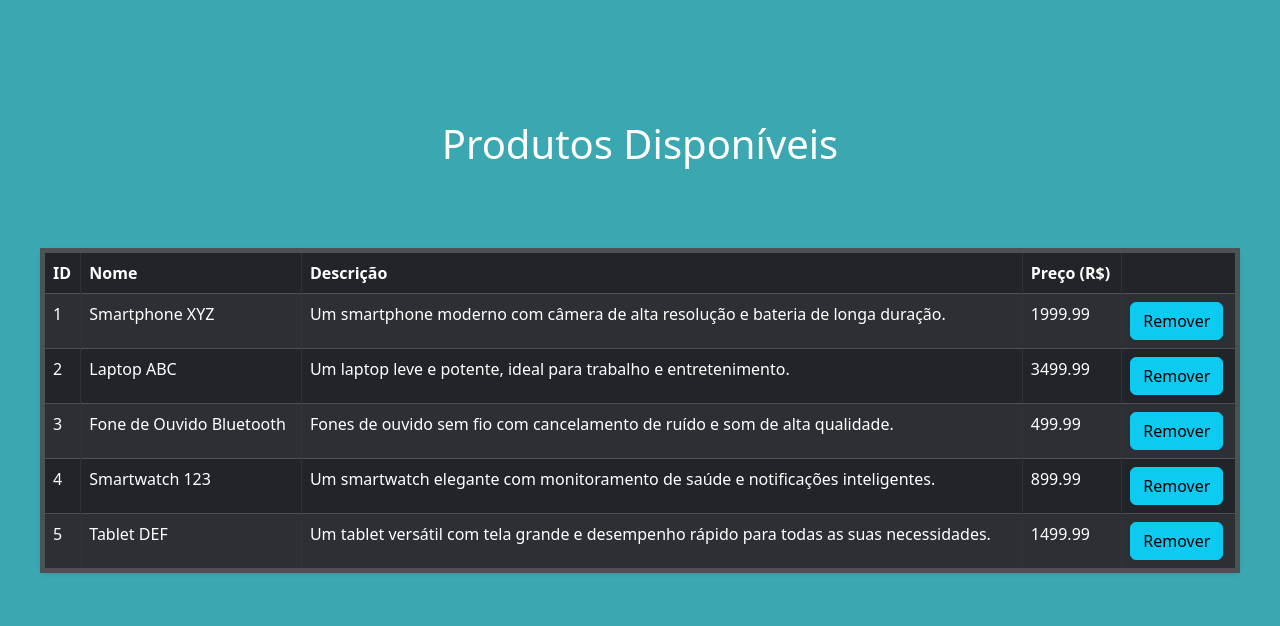
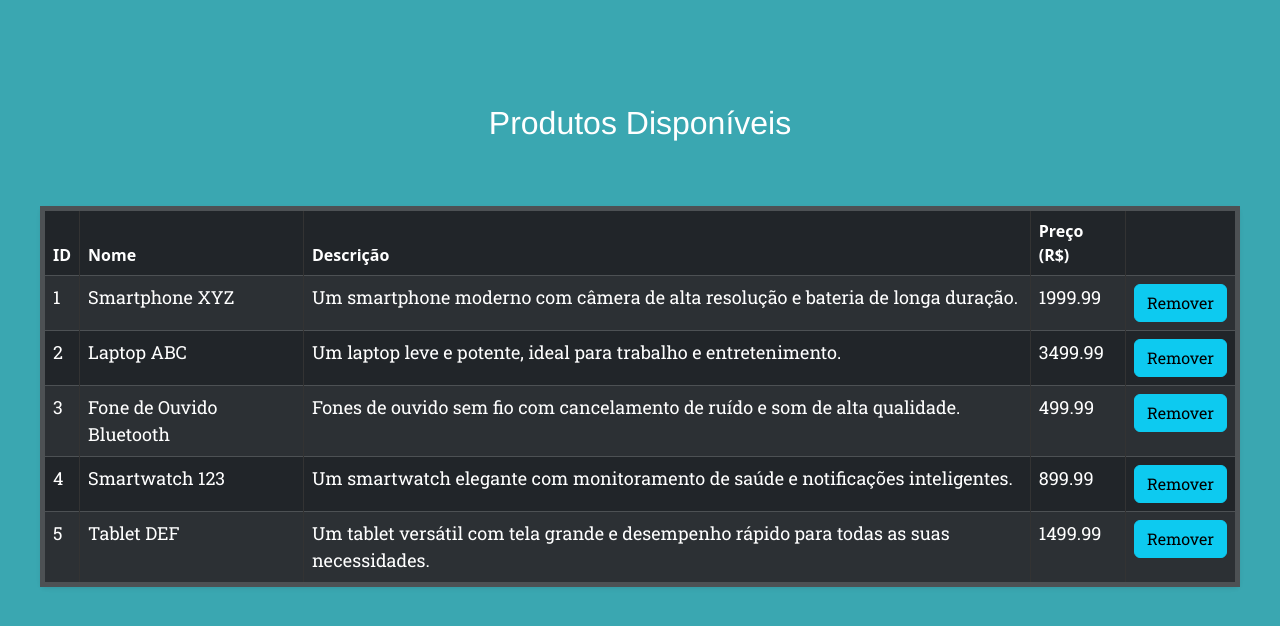
Before and after one commit to Vitor104/ads-projeto, a React (Create React App) app: page /Products in a window 1280 px wide. Shown: the top 626 px of the page. Built offline with nearby package versions, Linux system fonts and the light colour scheme.

Commit message:
quase finalizado
só mais alguns detalhes e estarei terminando

```diff
--- a/public/index.html
+++ b/public/index.html
@@ -12,6 +12,12 @@
     <link rel="preconnect" href="https://fonts.googleapis.com">
     <link rel="preconnect" href="https://fonts.gstatic.com" crossorigin>
     <link href="https://fonts.googleapis.com/css2?family=Oswald:wght@200..700&display=swap" rel="stylesheet">
+
+
+
+    <link rel="preconnect" href="https://fonts.googleapis.com">
+    <link rel="preconnect" href="https://fonts.gstatic.com" crossorigin>
+    <link href="https://fonts.googleapis.com/css2?family=Oswald:wght@200..700&family=Roboto+Slab:wght@100..900&display=swap" rel="stylesheet">
 
     <link rel="apple-touch-icon" href="%PUBLIC_URL%/logo192.png" />
     <!--
--- a/src/loginPage/loginPage.module.css
+++ b/src/loginPage/loginPage.module.css
@@ -25,7 +25,6 @@
     justify-content: center;
     border-radius: 10px;
     text-align: center;
-   /* background-color: rgb(161, 169, 169);*/
     height: 90vh;
     width: 90%;
 }
@@ -42,6 +41,10 @@
 
 .iconEmailAndPassword {
     padding-right: 10px;
+}
+.iconBtt {
+    padding-left: 10px;
+    cursor: pointer;
 }
 
 .inputGroup {
@@ -60,21 +63,28 @@
 }
 
 .inputField {
+
+
+
+    font-family: 'Franklin Gothic Medium', 'Arial Narrow', Arial, sans-serif;
+    font-size: 15px;
+    text-align: left;
     padding: 10px;
     margin: 5px 0;
     border: none;
     border-radius: 5px;
     width: 250px;
-    font-size: 16px;
     border: 2px solid black;
 }
 
 .button, .bttSignUp {
     background-color: #0d6efd;
+    font-family: 'Franklin Gothic Medium', 'Arial Narrow', Arial, sans-serif;
 }
 
 .button {
     margin-bottom: 2em;
+
 }
 
 .signUpDesktop {
@@ -133,7 +143,7 @@
         flex-direction: column;
         align-items: center;
         justify-content: center;
-        background-color: #3aa7b1;
+        background-color: #0d6efd;
         border-radius: 0 10px 10px 0;
         color: white;
     }
@@ -141,4 +151,41 @@
     .linkBtt {
         display: none;
     }
+
+    @media only screen and (min-width: 2560px) {
+
+        .container {
+            width: 80%;
+            margin: 0 auto;
+        }
+
+        .formContainer {
+            height: 80vh;
+            width: 35%;
+        }
+
+        .signUpDesktop {
+            width: 45%;
+            height: 80vh;
+        }
+
+        .text {
+            font-size: 60px;
+        }
+
+        .inputField {
+            width: 400px;
+            font-size: 20px;
+        }
+
+        .icons {
+            width: 50%;
+        }
+
+        .description {
+            font-size: 30px;
+        }
+
+
+    }
 }
--- a/src/products/products.js
+++ b/src/products/products.js
@@ -29,11 +29,11 @@ function Products() {
             <tbody>
                 {products.map(product => (
                     <tr key={product.id}>
-                        <td>{product.id}</td>
-                        <td>{product.name}</td>
-                        <td>{product.description}</td>
-                        <td>{product.price.toFixed(2)}</td>
-                        <td><Button className={Styles.removeBtt} onClick={() => handleRemover(product.id)} variant="info">Remover</Button></td>
+                        <td className={Styles.text}>{product.id}</td>
+                        <td className={Styles.text}>{product.name}</td>
+                        <td className={Styles.text}>{product.description}</td>
+                        <td className={Styles.text}>{product.price}</td>
+                        <td className={Styles.text}><Button className={Styles.removeBtt} onClick={() => handleRemover(product.id)} variant="info">Remover</Button></td>
                     </tr>
                 ))}
             </tbody>
--- a/src/products/products.module.css
+++ b/src/products/products.module.css
@@ -7,6 +7,16 @@
 .title {
     margin: 2em;
     color: white;
+    font-size: 2em;
+    font-family: 'Franklin Gothic Medium', 'Arial Narrow', Arial, sans-serif;
+}
+
+.text {
+    font-family: "Roboto Slab", serif;
+    font-optical-sizing: auto;
+    font-style: normal;
+    font-size: 18px;
+    text-align: left;
 }
 
 .container {
@@ -16,6 +26,8 @@
     text-align: center;
     background-color: #3aa7b1;
     padding-top: 20px;
+    animation-name: tableEffect;
+    animation-duration: 2s;
 }
 
 .productTable {
@@ -31,6 +43,11 @@
   border: 1px solid #333;
   text-align: left;
 }
+
+@keyframes tableEffect {
+    from {transform: translate(-150px); color: #001F54}
+  }
+
 
 @media only screen and (min-width: 1024px) {
     .container {
@@ -57,6 +74,8 @@
     .container {
         padding: 80px;
         font-size: 30px;
+        width: 50%;
+        margin: 0 auto;
     }
 
     .removeBtt {
@@ -66,4 +85,8 @@
     .productTable {
         width: 60%;
     }
+
+    .text {
+        font-size: 25px;
+    }
 }
--- a/src/signUp/signUp.js
+++ b/src/signUp/signUp.js
@@ -2,7 +2,6 @@ import React, {useState} from "react";
 import Styles from "./signUp.module.css";
 import Button from 'react-bootstrap/Button';
 import { useNavigate } from "react-router-dom";
-
 import Form from 'react-bootstrap/Form';
 
 
@@ -35,31 +34,46 @@ function SignUp() {
   return (
 
     <div className={Styles.container}>
-        <h1>Crie sua conta</h1>
+        {/* COMEÇO DA PÁGINA */}
+
+        {/* CONTAINER CONTENDO TODO O CONTEÚDO DA PÁGINA */}
+        <h1 className={Styles.title}>Crie sua conta</h1>
+
+
     <div>
+        {/* INÍCIO DO FORMULÁRIO DE CADASTRO */}
 
         <Form className="bg-light p-4 rounded card" onSubmit={handleSubmit}>
+        {/* INÍCIO DO FORMULÁRIO DE CADASTRO - EMAIL */}
 
     <Form.Group className="mb-3" controlId="formGroupEmail">
-        <Form.Label>Email address</Form.Label>
-        <Form.Control required type="email" placeholder="Enter email" onChange={(e) => setEmail(e.target.value)} />
+        <Form.Label className={Styles.label}>Email address</Form.Label>
+        <Form.Control className={Styles.label} required type="email" placeholder="Enter email" onChange={(e) => setEmail(e.target.value)} />
     </Form.Group>
 
+
+    {/* INÍCIO DO FORMULÁRIO DE CADASTRO - PASSWORD */}
+
     <Form.Group className="mb-3" controlId="formGroupPassword">
-        <Form.Label>Password</Form.Label>
-        <Form.Control required type="password" placeholder="Password" onChange={(e) => setPassword(e.target.value)} />
+        <Form.Label className={Styles.label}>Password</Form.Label>
+        <Form.Control className={Styles.label} required type="password" placeholder="Password" onChange={(e) => setPassword(e.target.value)} />
     </Form.Group>
 
+    {/* INÍCIO DO FORMULÁRIO DE CADASTRO - NAME */}
+
     <Form.Group className="mb-3" controlId="formGroupName">
-        <Form.Label>Name</Form.Label>
-        <Form.Control required type="text" placeholder="Name" onChange={(e) => setName(e.target.value)} />
+        <Form.Label className={Styles.label}>Name</Form.Label>
+        <Form.Control className={Styles.label} required type="text" placeholder="Name" onChange={(e) => setName(e.target.value)} />
     </Form.Group>
 
+    {/* INÍCIO DO FORMULÁRIO DE CADASTRO - CPF */}
+
     <Form.Group className="mb-3" controlId="formGroupCPF">
-        <Form.Label>CPF (apenas números)</Form.Label>
-        <Form.Control required type="number" placeholder="CPF" onChange={(e) => setCpf(e.target.value)} />
+        <Form.Label className={Styles.label}>CPF (apenas números)</Form.Label>
+        <Form.Control className={Styles.label} required type="number" placeholder="CPF" onChange={(e) => setCpf(e.target.value)} />
     </Form.Group>
 
+        {/* ENVIAR DADOS PARA VALIDAÇÃO */}
 
         <Button className={Styles.bttSignUp} type="submit" variant="primary">Sign Up</Button>
 
--- a/src/signUp/signUp.module.css
+++ b/src/signUp/signUp.module.css
@@ -6,11 +6,23 @@
 
 .container {
     display: flex;
-    background-color: rgb(255, 255, 255);
     height: 100vh;
     width: 100%;
     flex-direction: column;
     align-items: center;
     justify-content: center;
-    background-color: #3aa7b1;
+
 }
+
+.title {
+    font-family: 'Franklin Gothic Medium', 'Arial Narrow', Arial, sans-serif;
+    margin-bottom: 20px;
+}
+
+.label {
+    font-family: 'Franklin Gothic Medium', 'Arial Narrow', Arial, sans-serif;
+    font-size: 18px;
+    margin-bottom: 5px;
+    margin-top: 10px;
+    text-align: left;
+}
```
Also changed, not shown: src/loginPage/loginPage.js (+25 -1 lines).
